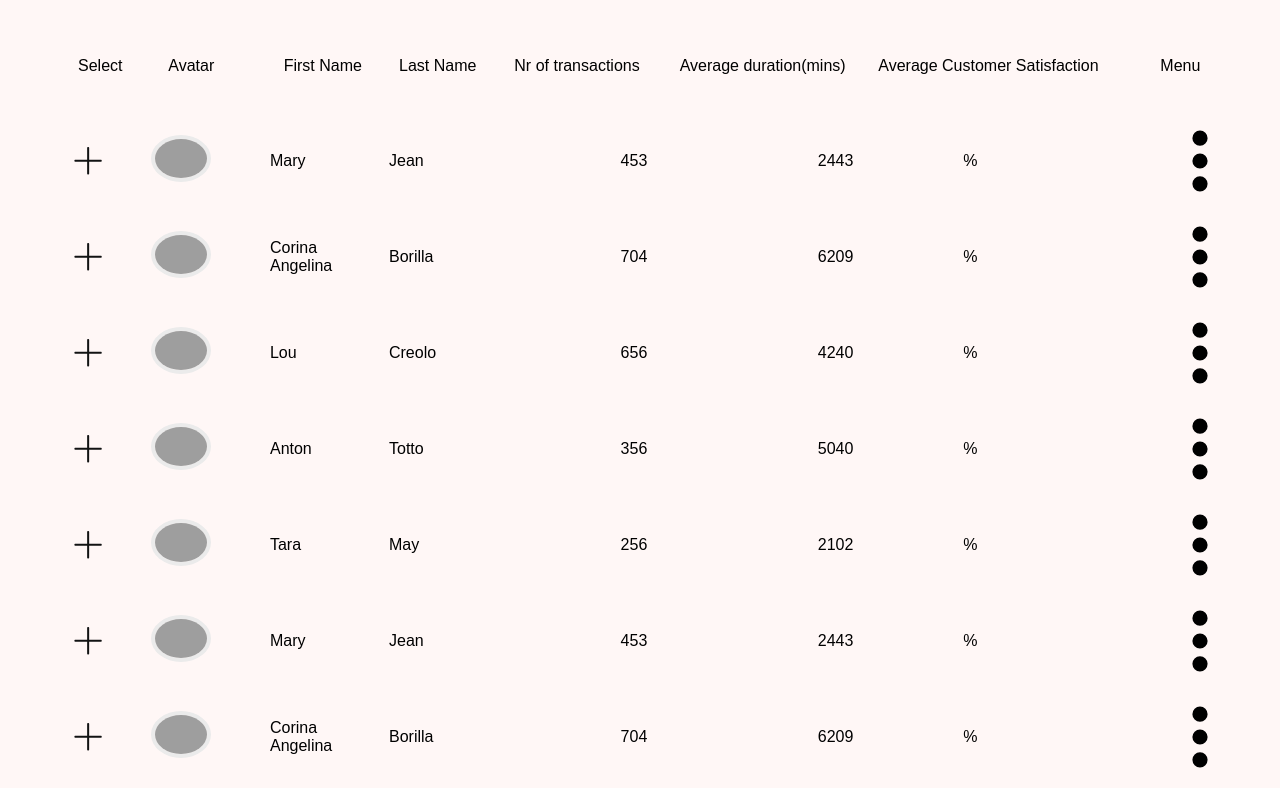
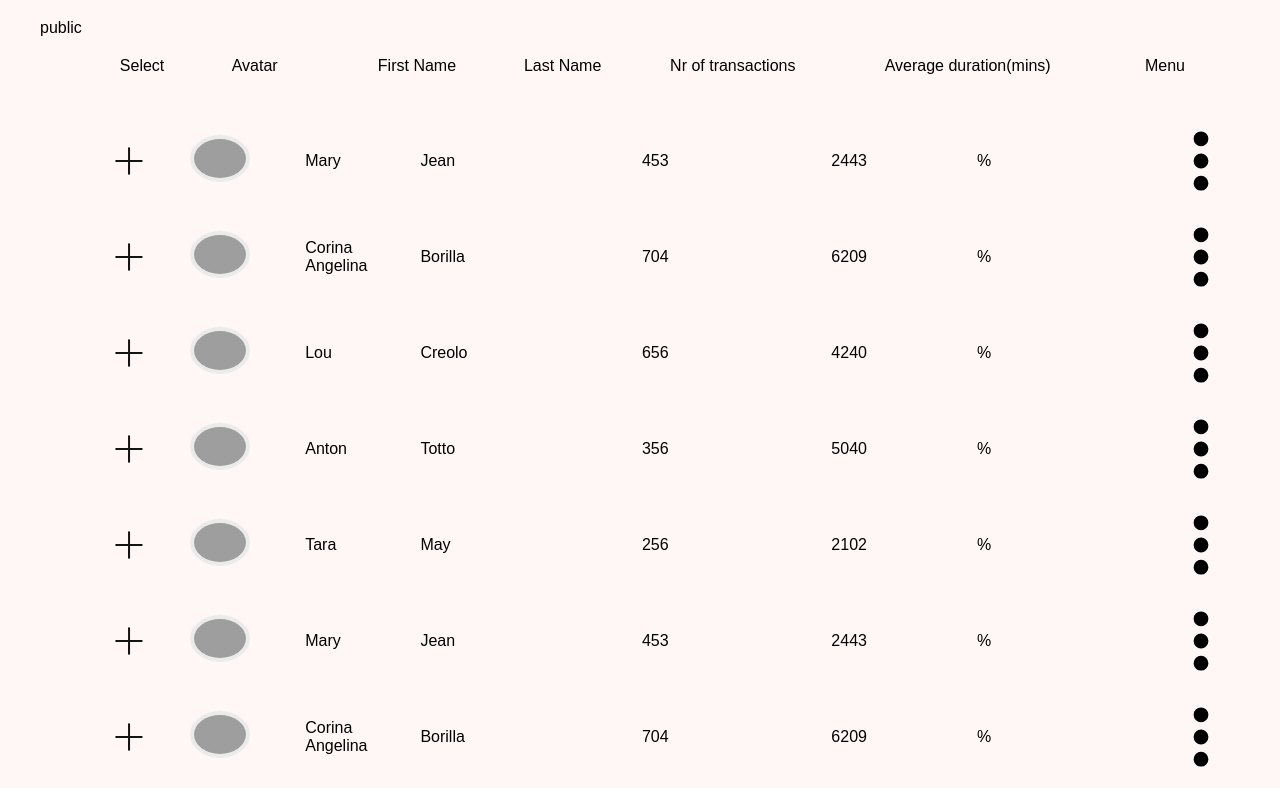
Before and after one commit to motokikasai/customer-satisfaction-table, a plain HTML site: page index.html in a window 1280 px wide. Shown: the part 205-993 px from the top of the page. Drawn offline with Linux system fonts and the light colour scheme; grey boxes are pictures that could not be loaded.

```diff
--- a/index.html
+++ b/index.html
@@ -22,7 +22,7 @@
             <td>Last Name</td>
             <td>Nr of transactions</td>
             <td>Average duration(mins)</td>
-            <td>Average Customer Satisfaction</td>
+            public
             <td>Menu</td>
           </tr>
         </thead>
```
